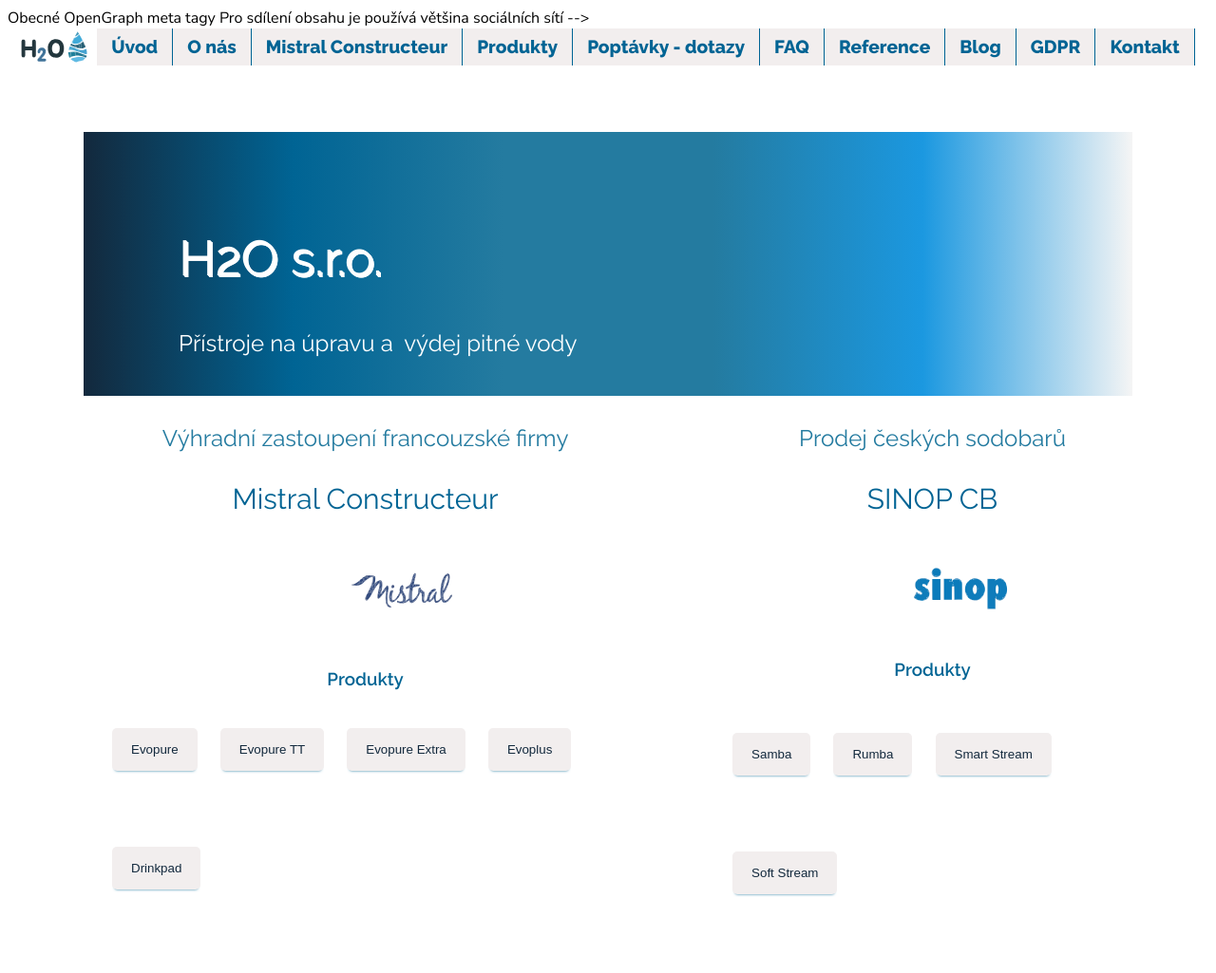
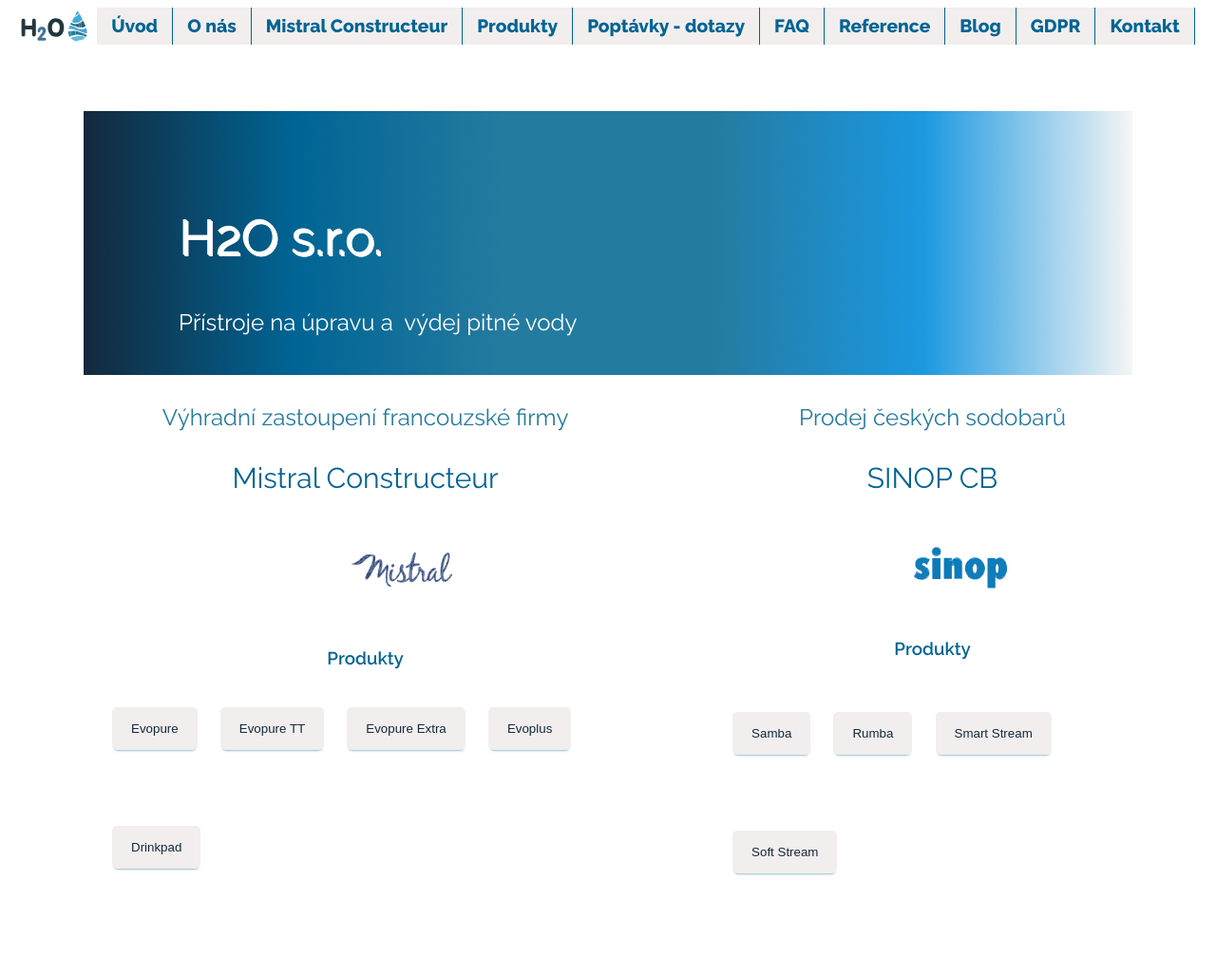
Before and after one commit to JanaEsther/Superproject, an Eleventy site: page index.html in a window 1280 px wide. Shown: the top 1025 px of the page at 95% size. Built offline with nearby package versions, Linux system fonts and the light colour scheme; Eleventy itself is replaced by a stand-in of ours; files that its build step writes are made by us from their sources.

Commit message:
oprava header

```diff
--- a/_includes/partials/head.njk
+++ b/_includes/partials/head.njk
@@ -12,9 +12,7 @@
     <title> H2O s.r.o. - Přístroje pro úpravu a výdej pitné vody</title>
 	<link rel="favicon" class="favicon" type="logo/x-icon" href="/images/favicon.ico.svg">
 
-          Obecné OpenGraph meta tagy
-        Pro sdílení obsahu je používá většina sociálních sítí
-    -->
+
 
     <meta property="og:title" content="H2O s.r.o.">
     <meta property="og:description" content="Přístroje na úpravu a výdej pitné vody">
```
